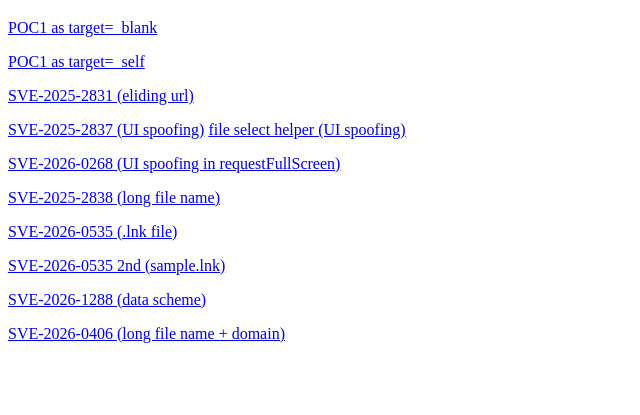
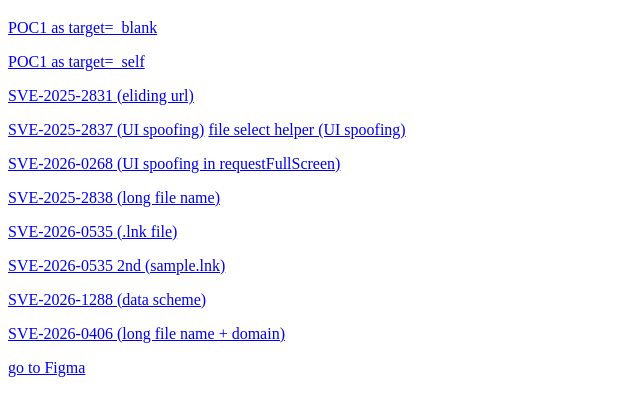
Before and after one commit to guruni13/webtest, a plain HTML site: page windows/home.html in a window 1280 px wide. Shown: the part 61-476 px from the top of the page, without its empty margins (0-640 px from the left). Drawn offline with Linux system fonts and the light colour scheme.

Commit message:
Update home.html

```diff
--- a/windows/home.html
+++ b/windows/home.html
@@ -40,5 +40,8 @@
 <p>
     <a href="./SVE-2026-0406.html" target="_self">SVE-2026-0406 (long file name + domain)</a>
 </p>
+<p>
+    <a href="https://www.figma.com/design/yU3lDKxGDgrDuVL1INjTKD/-OneUI8.X_Book-Browser_PC?node-id=2309-381493&m=dev" target="_self">go to Figma</a>
+</p>
 </body>
 </html>
```
